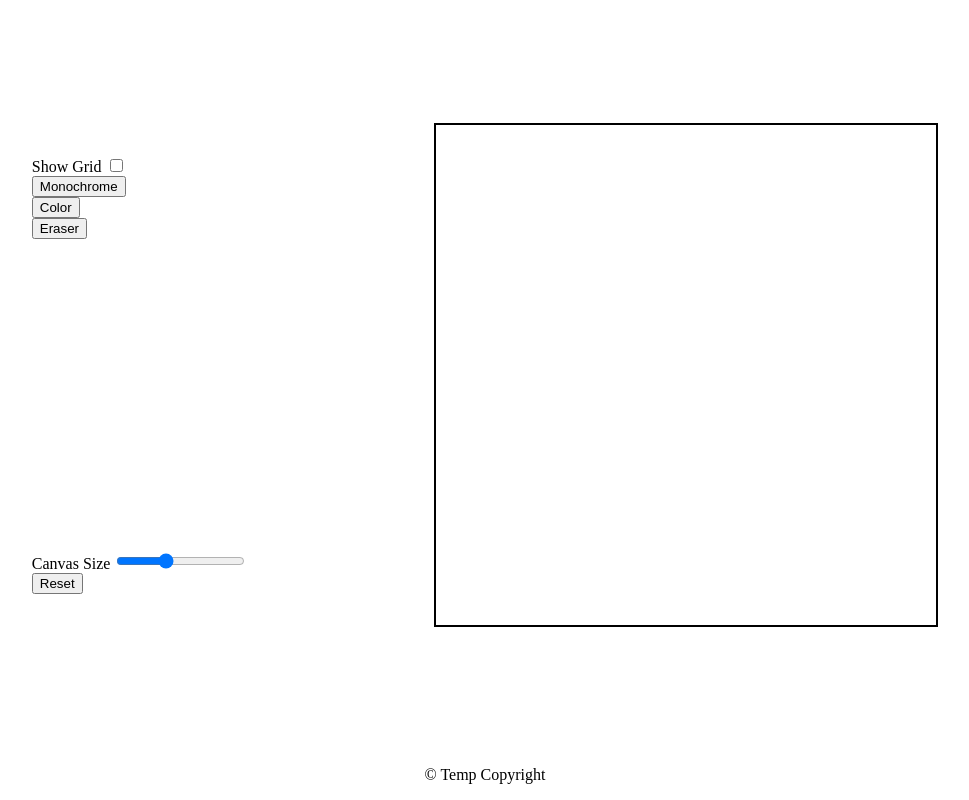
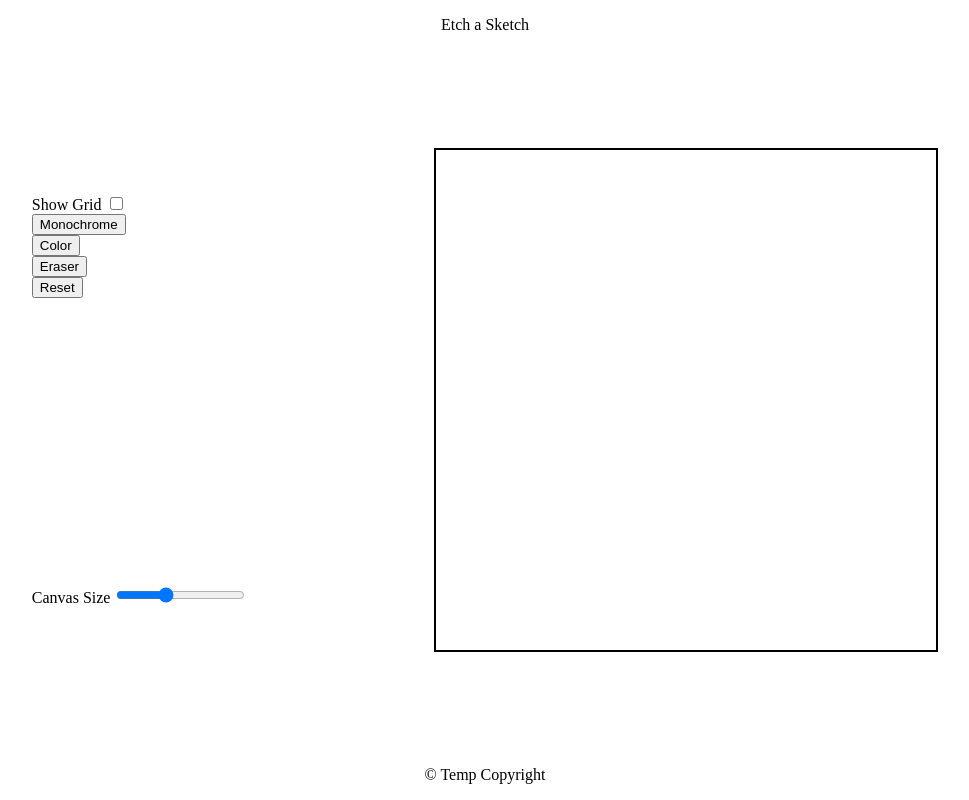
Before and after one commit to dngoxn/TOP-eas, a plain HTML site: page index.html in a window 1280 px wide. Shown: the whole page, without its empty margins (155-1124 px from the left). Drawn offline with Linux system fonts and the light colour scheme.

Commit message:
Add header title

```diff
--- a/index.html
+++ b/index.html
@@ -8,6 +8,9 @@
     </head>
 
     <body>
+        <header>
+            <p>Etch a Sketch</p>
+        </header>
         <main>
             <div class="menu">
                 <div class="change-pixel">
@@ -18,6 +21,7 @@
                     <button id="monochrome">Monochrome</button>
                     <button id="color">Color</button>
                     <button id="eraser">Eraser</button>
+                    <button id="reset">Reset</button>
                 </div>
                 <div class="change-canvas">
                     <label>
@@ -25,7 +29,6 @@
                         <input type="range" min="1" max="64"
                         value="24" step="1" id="slider">
                     </label>
-                    <button id="reset">Reset</button>
                 </div>
             </div>
             <div id="canvas"></div>
--- a/stylesheets/style.css
+++ b/stylesheets/style.css
@@ -3,6 +3,10 @@ html, body {
     height: 100%;
     display: flex;
     flex-direction: column;
+}
+
+header {
+    text-align: center;
 }
 
 main {
```
